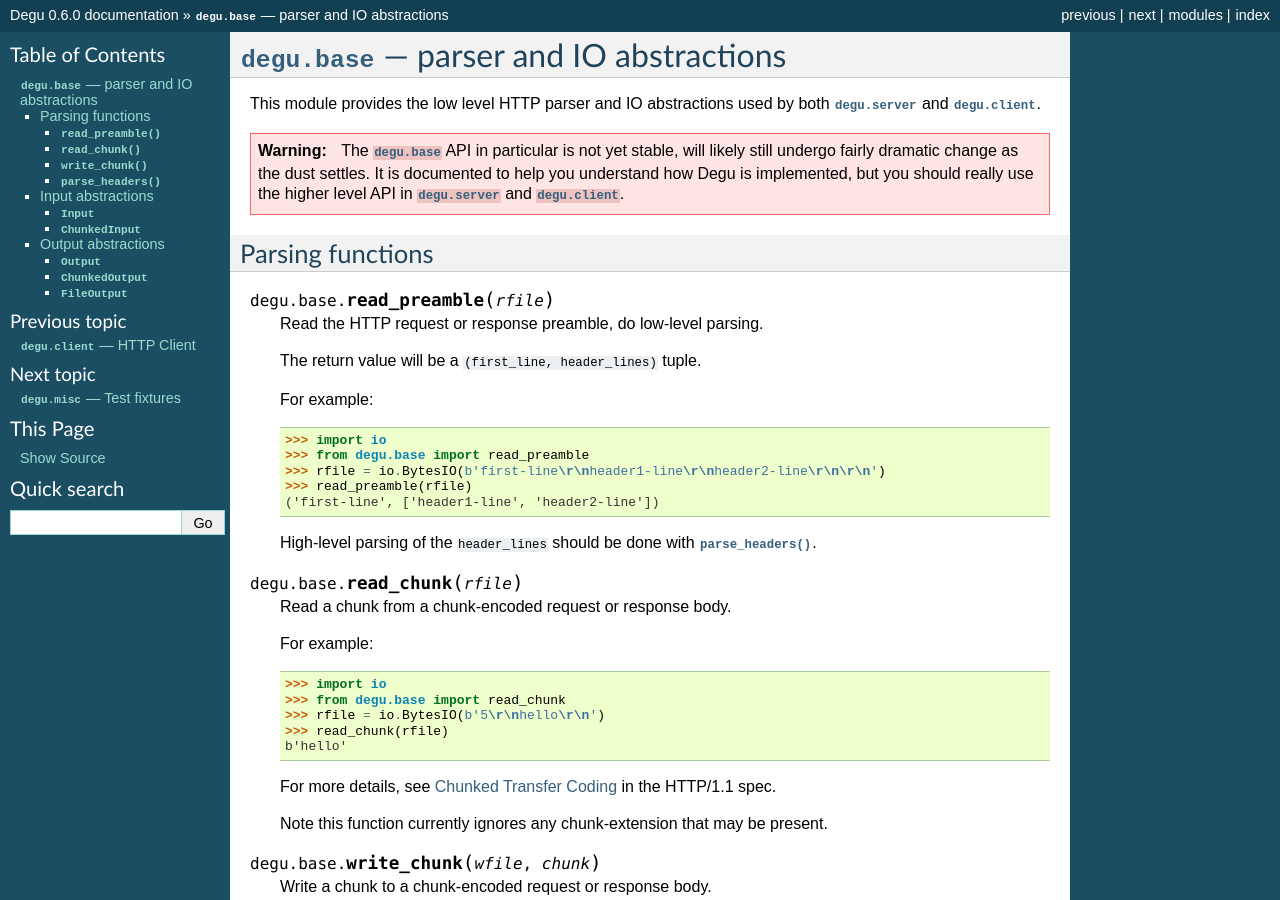
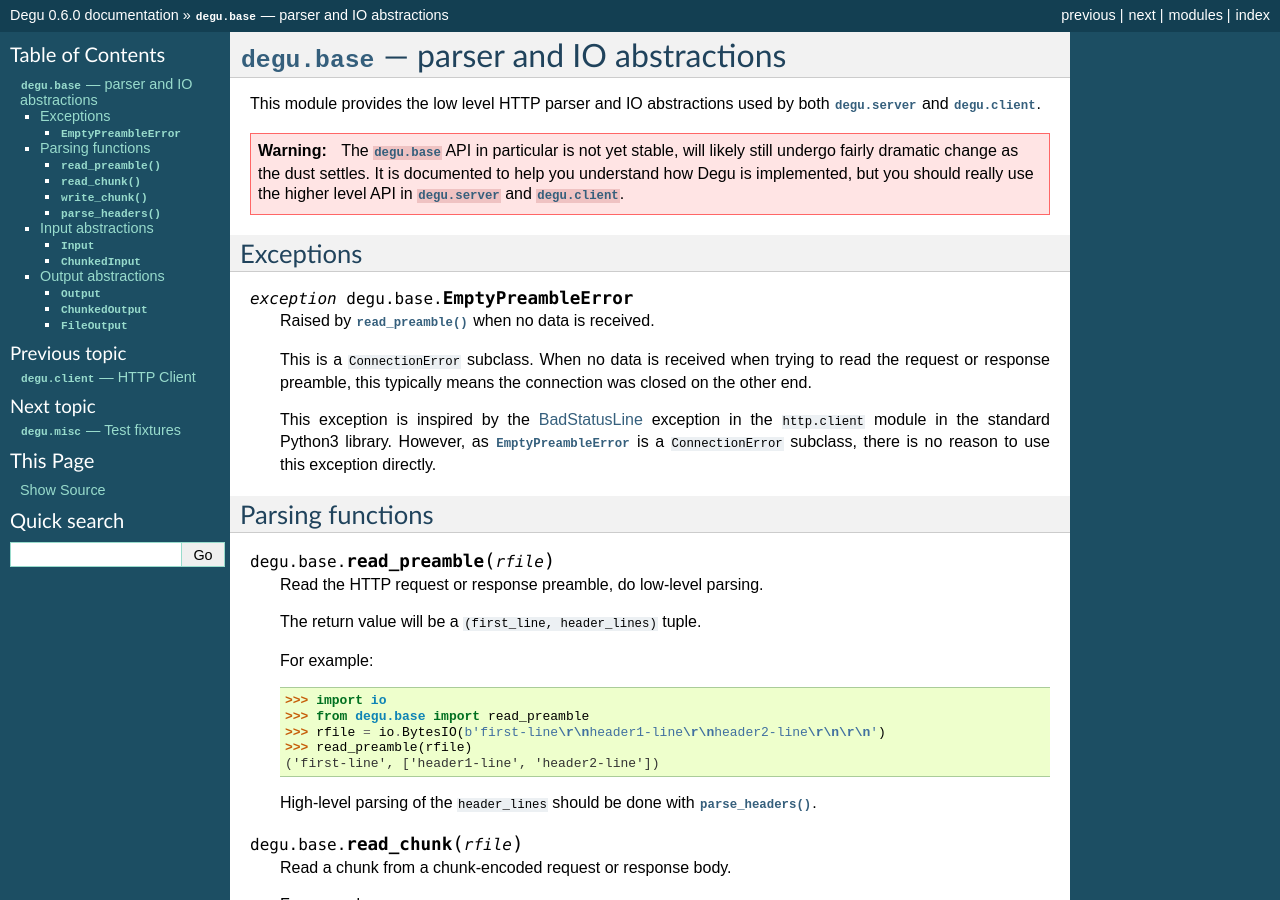
Before and after one commit to json420/degu, a Sphinx documentation site: the page built from doc/degu.base.rst, in a window 1280 px wide and 900 px high. Built offline with Sphinx 7.4.7, drawn with Linux system fonts in a browser that asks for light colours; some of the changed text lies outside the part shown.

Commit message:
Rename EmptyLineError to more apt EmptyPreambleError; update changelog.rst

```diff
--- a/doc/degu.base.rst
+++ b/doc/degu.base.rst
@@ -13,6 +13,24 @@ This module provides the low level HTTP parser and IO abstractions used by both
     undergo fairly dramatic change as the dust settles.  It is documented to
     help you understand how Degu is implemented, but you should really use the
     higher level API in :mod:`degu.server` and :mod:`degu.client`.
+
+
+
+Exceptions
+----------
+
+.. exception:: EmptyPreambleError
+
+    Raised by :func:`read_preamble()` when no data is received.
+
+    This is a ``ConnectionError`` subclass.  When no data is received when
+    trying to read the request or response preamble, this typically means the
+    connection was closed on the other end.
+
+    This exception is inspired by the `BadStatusLine`_ exception in the
+    ``http.client`` module in the standard Python3 library.  However, as
+    :exc:`EmptyPreambleError` is a ``ConnectionError`` subclass, there is no
+    reason to use this exception directly.
 
 
 
@@ -182,4 +200,6 @@ sending to the server.
     Wraps output to be written to the rfile, read from an open file *fp*.
 
 
+
 .. _`Chunked Transfer Coding`: http://www.w3.org/Protocols/rfc2616/rfc2616-sec3.html#sec3.6.1
+.. _`BadStatusLine`: https://docs.python.org/3/library/http.client.html#http.client.BadStatusLine
```
Also changed, not shown: other parts of doc/degu.base.rst (+2 -2 lines), doc/changelog.rst (+7 -0 lines), 4 other files.
